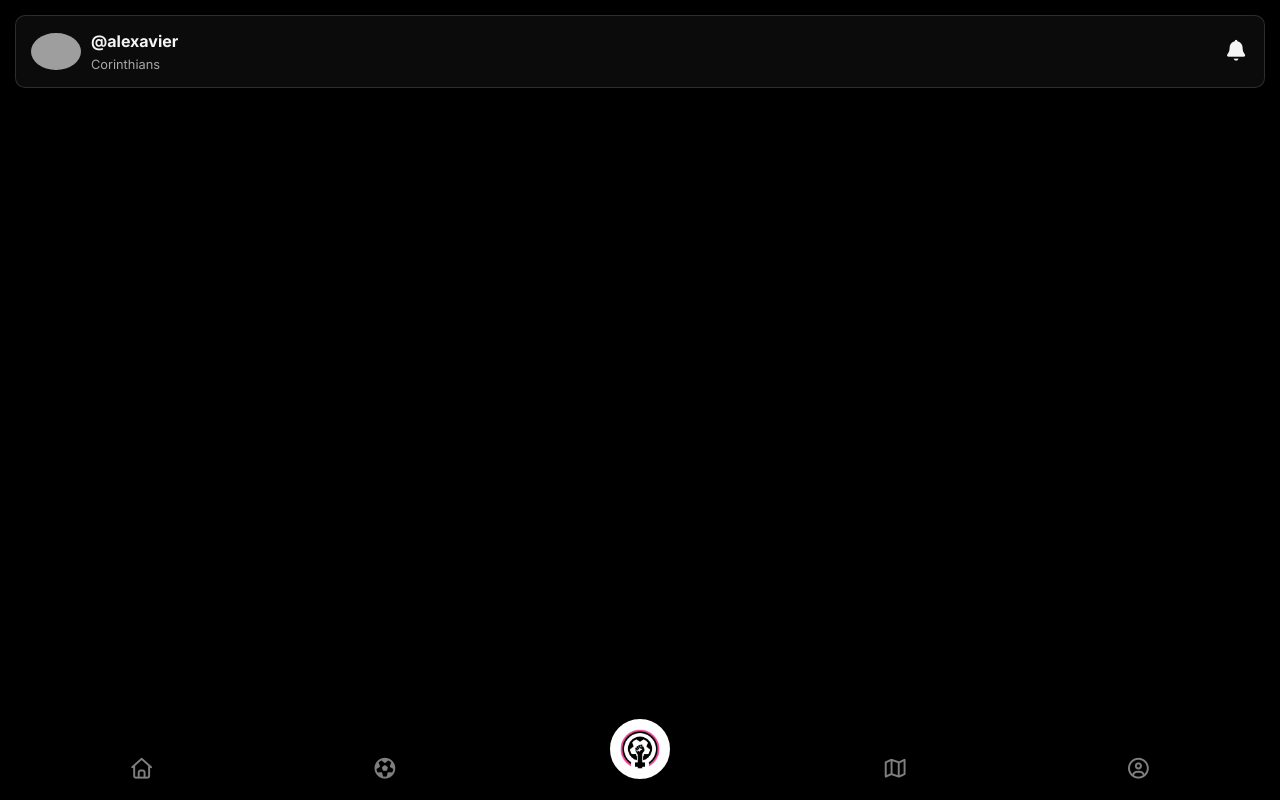
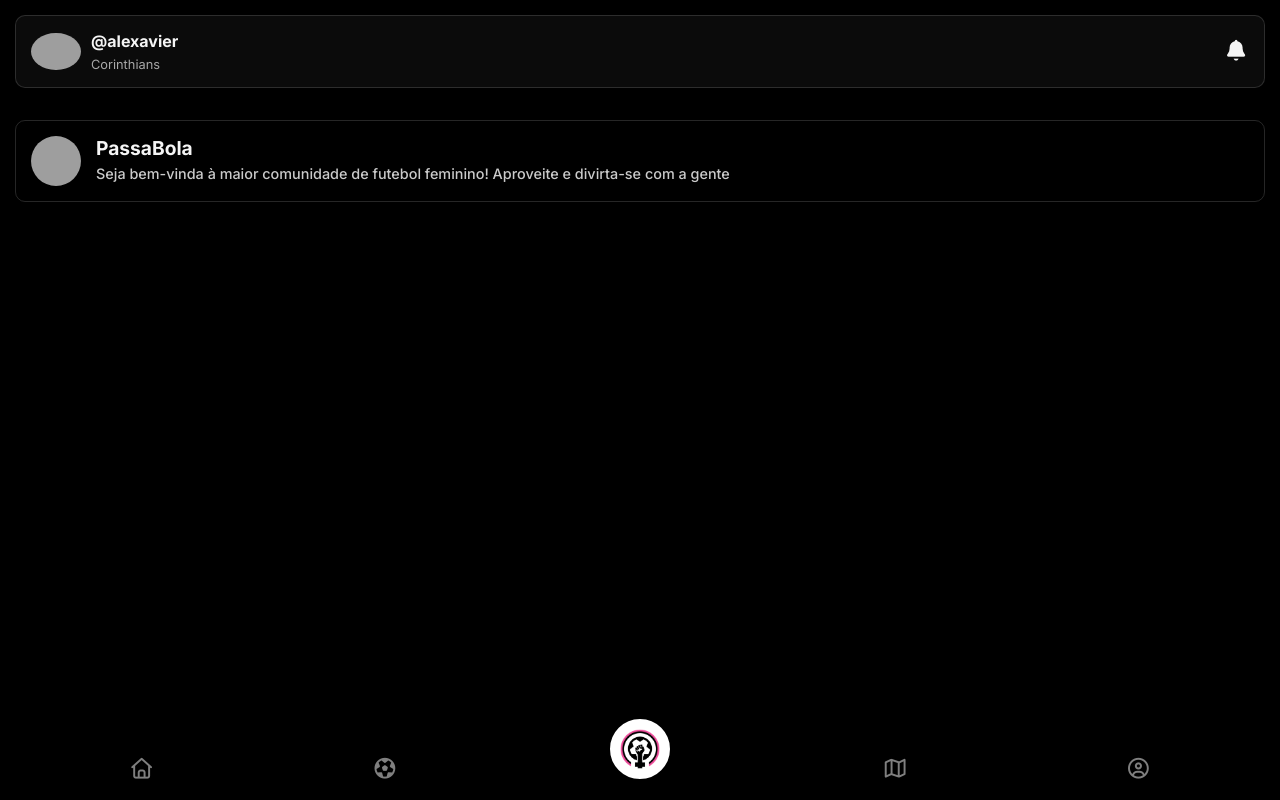
Before and after one commit to Passa-Bola/PassaBola, a React (Vite) app: page /Notifications in a window 1280 px wide. Built offline with nearby package versions, Linux system fonts and the light colour scheme; grey boxes are pictures that could not be loaded.

Commit message:
25 a- criando notificação de boas-vindas

```diff
--- /dev/null
+++ b/src/components/NotificationsCard.jsx
@@ -0,0 +1,17 @@
+import '../css/notifications.css'
+
+function NotificationsCard() {
+  return (
+    <section className='feed-notifications'>
+        <article className='notification'>
+            <img src="https://encrypted-tbn0.gstatic.com/images?q=tbn:ANd9GcS8B5pQmu3WV6NFowHTtz5h9dKaCCBVJoRAeA&s" />
+            <div className="info-notification">
+                <h1>PassaBola</h1>
+                <h2>Seja bem-vinda à maior comunidade de futebol feminino! Aproveite e divirta-se com a gente</h2>
+            </div>
+        </article>
+    </section>
+  )
+}
+
+export default NotificationsCard
--- /dev/null
+++ b/src/css/notifications.css
@@ -0,0 +1,38 @@
+.feed-notifications{
+    display: flex;
+    flex-direction: column;
+    gap: 20px;
+}
+
+.notification{
+    display: flex;
+    width: 100%;
+    padding: 15px;
+    border: 1px solid var(--color-line);
+    border-radius: var(--border);
+    gap: 15px;
+    transition: var(--transition);
+}
+
+.notification:hover{
+    transform: scale(1.02);
+    background: #121212;
+}
+
+.notification img{
+    display: flex;
+    width: 50px;
+    height: 50px;
+    border-radius: 50%;
+}
+
+.notification h1{
+    font-size: 1.2rem;
+}
+
+.notification h2{
+    margin-top: 5px;
+    font-size: 0.9rem;
+    font-weight: 500;
+    color: #cacaca;
+}
--- a/src/pages/Notifications.jsx
+++ b/src/pages/Notifications.jsx
@@ -1,10 +1,14 @@
 import Header from "../components/Header"
 import NavBar from "../components/NavBAr"
+import NotificationsCard from "../components/NotificationsCard"
 
 function Notifications()  {
   return (
     <section className='ctn-notifications'>
       <Header />
+      <div className="content">
+        <NotificationsCard />
+      </div>
       <NavBar />
     </section>
   )
```
